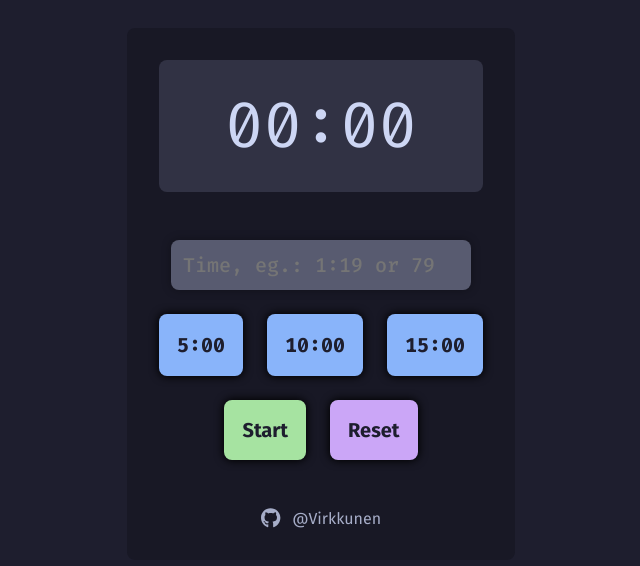
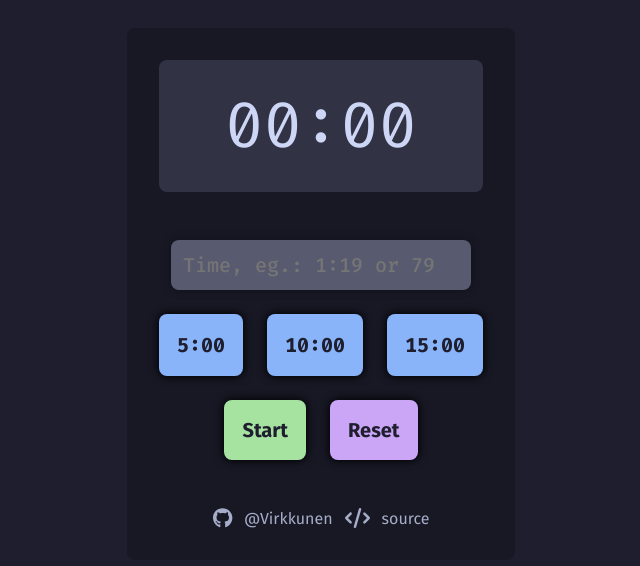
Before and after one commit to Virkkunen/timer, a React (Create React App) app: page / in a window 1280 px wide. Shown: the part 106-672 px from the top of the page, without its empty margins (319-959 px from the left). Built offline with nearby package versions, Linux system fonts and the light colour scheme.

Commit message:
add source to footer

```diff
--- a/src/components/Footer.jsx
+++ b/src/components/Footer.jsx
@@ -1,6 +1,7 @@
 import React, { Component } from 'react'
 import { FontAwesomeIcon } from '@fortawesome/react-fontawesome';
 import { faGithub } from '@fortawesome/free-brands-svg-icons';
+import { faCode } from '@fortawesome/free-solid-svg-icons';
 
 export default class Footer extends Component {
   render() {
@@ -14,6 +15,14 @@
           <FontAwesomeIcon icon={ faGithub } />
           @Virkkunen
         </a>
+        <a
+          href='https://github.com/Virkkunen/timer'
+          target="_blank"
+          rel="noopener noreferrer"
+        >
+          <FontAwesomeIcon icon={ faCode } />
+          source
+        </a>
       </div>
     )
   }
```
